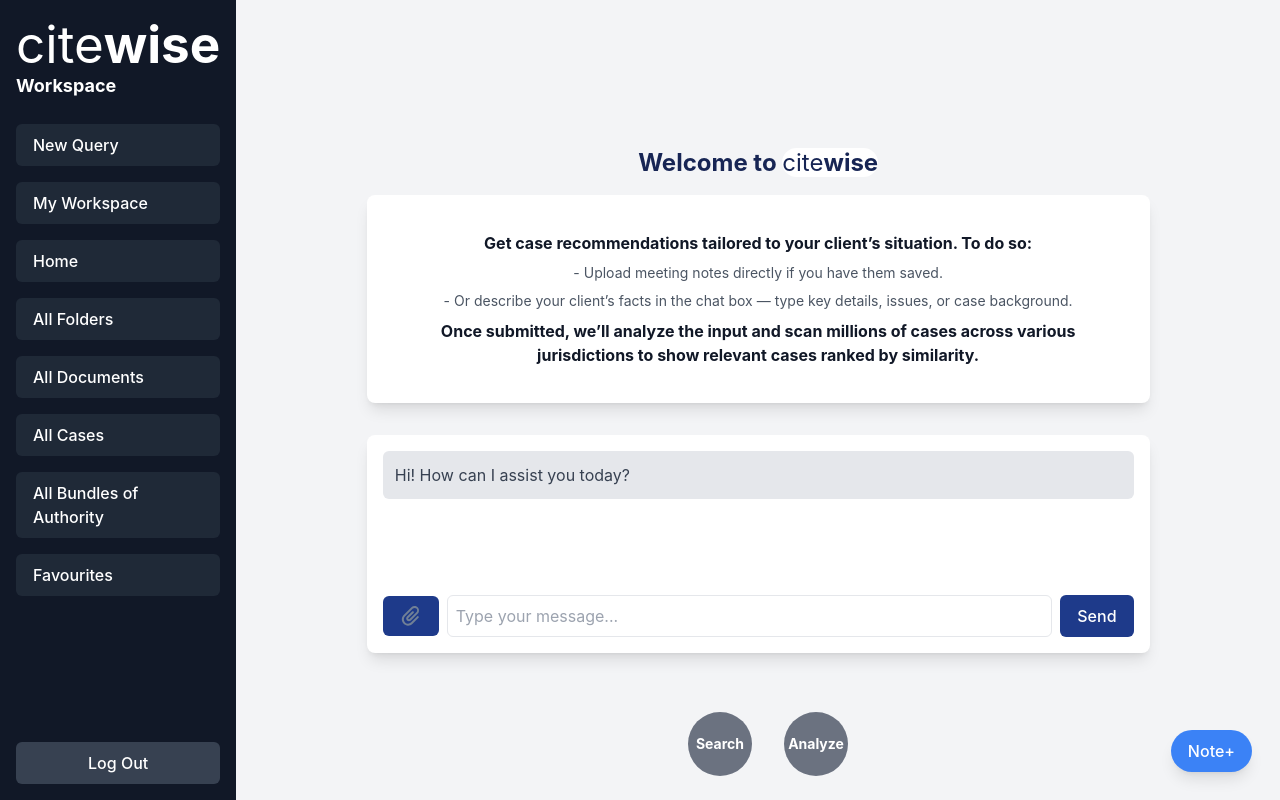
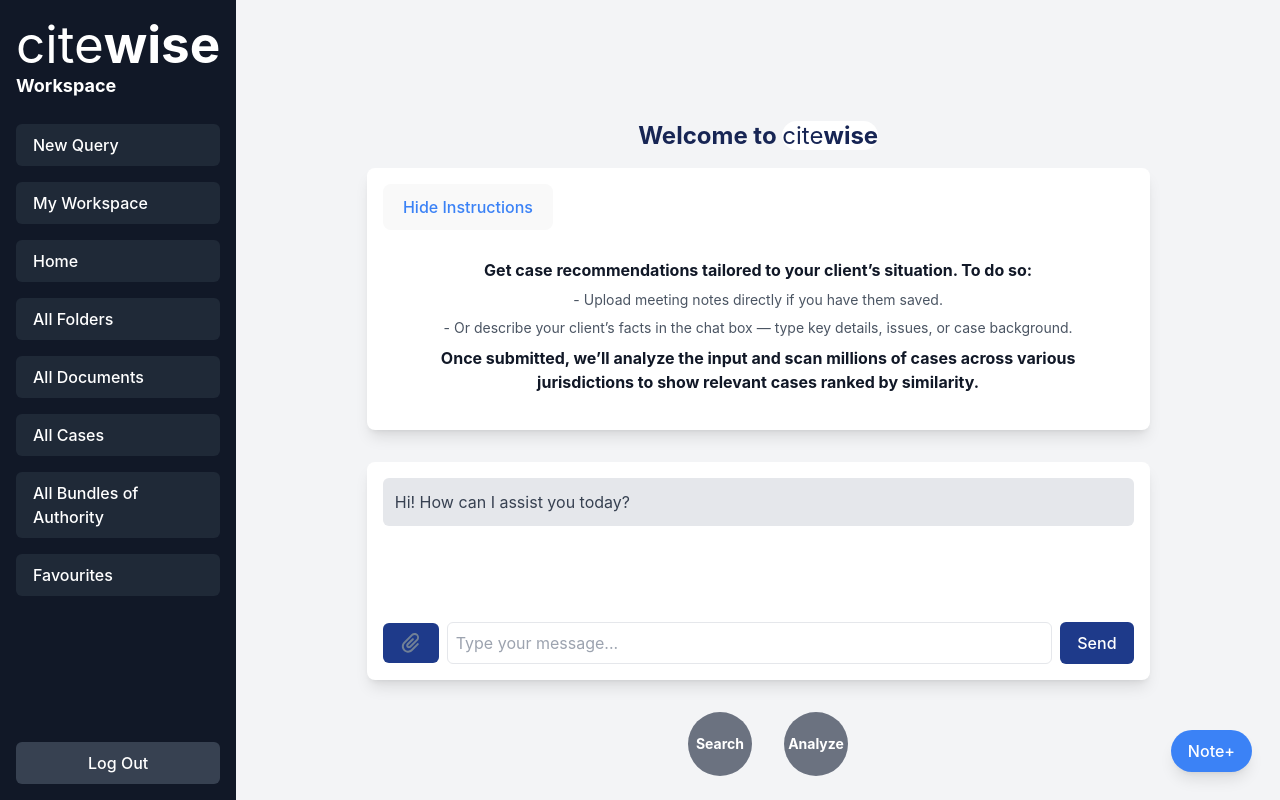
Before and after one commit to FelixNgFender/HackHarvard24, a React (Vite) app in the folder frontend/: page / in a window 1280 px wide. Built offline with nearby package versions, Linux system fonts and the light colour scheme.

Commit message:
Bug fix for backend and frontend

```diff
--- a/frontend/src/pages/Step1.jsx
+++ b/frontend/src/pages/Step1.jsx
@@ -58,6 +58,10 @@
     }
   };
 
+  const toggleInstructions = () => {
+    setShowInstructions((prev) => !prev); // Toggle the instructions visibility
+  };
+
   return (
     <div className="flex min-h-screen bg-gray-100">
       {/* Left Sidebar */}
@@ -110,6 +114,13 @@
 
         {/* Instructions */}
         <div className="w-3/4 p-4 mx-2 bg-white rounded-lg shadow-lg">
+          <button
+            onClick={toggleInstructions}
+            className="mb-2 text-blue-500 hover:underline focus:outline-none"
+          >
+            {showInstructions ? "Hide Instructions" : "Show Instructions"}
+          </button>
+
           {showInstructions && (
             <div>
               <p className="mt-5 mb-2 mx-2 text-gray-900 text-base text-center font-bold">
```
